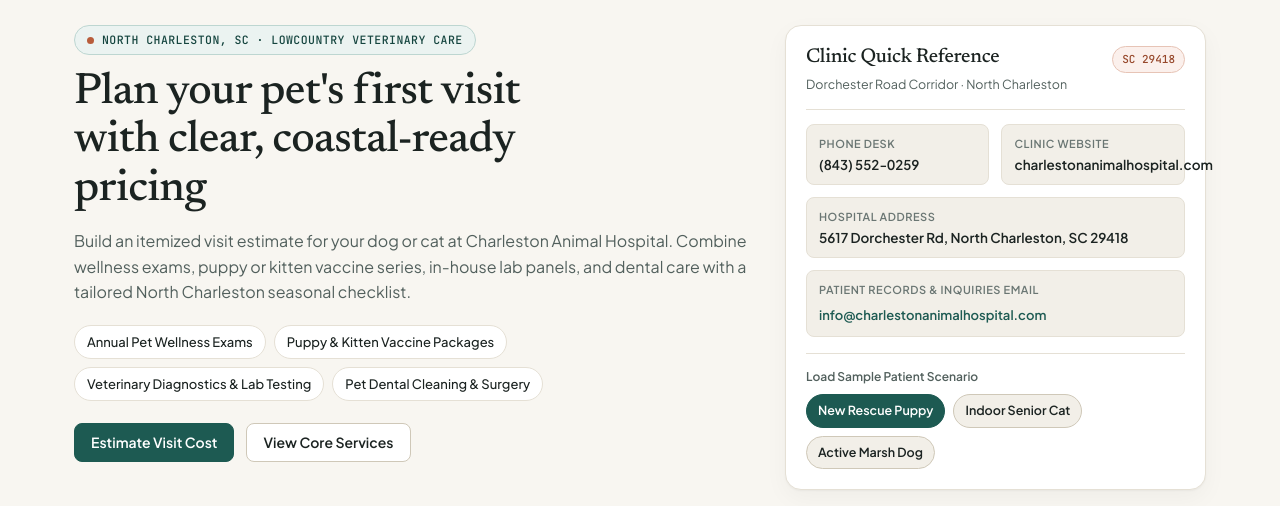
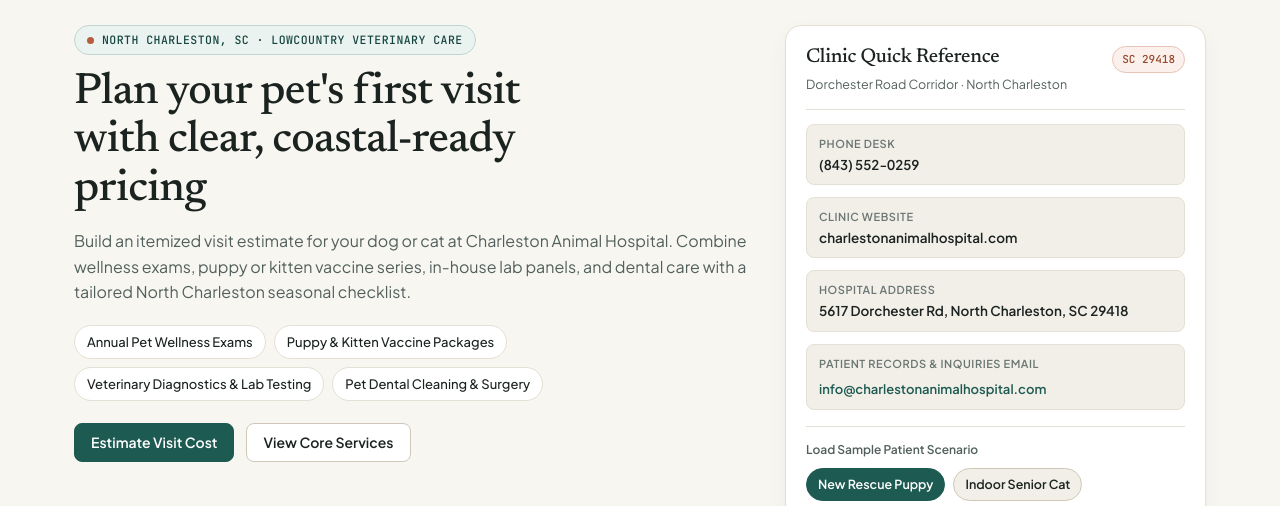
Before and after one commit to Kreqwaii/Kreqwaii.github.io, a plain HTML site: page charleston-animal-hospital/index.html in a window 1280 px wide. Shown: the part 77-583 px from the top of the page. Drawn offline with Linux system fonts and the light colour scheme.

Commit message:
fix: full-width website row in charleston-animal-hospital contact card

```diff
--- a/charleston-animal-hospital/index.html
+++ b/charleston-animal-hospital/index.html
@@ -1508,11 +1508,11 @@
           </div>
 
           <div class="contact-grid">
-            <div class="contact-cell">
+            <div class="contact-cell contact-cell-full">
               <span class="contact-kicker">Phone Desk</span>
               <a class="contact-val tabular" href="tel:+18435520259">(843) 552-0259</a>
             </div>
-            <div class="contact-cell">
+            <div class="contact-cell contact-cell-full">
               <span class="contact-kicker">Clinic Website</span>
               <a class="contact-val" href="https://www.charlestonanimalhospital.com" target="_blank" rel="noopener noreferrer">charlestonanimalhospital.com</a>
             </div>
```
